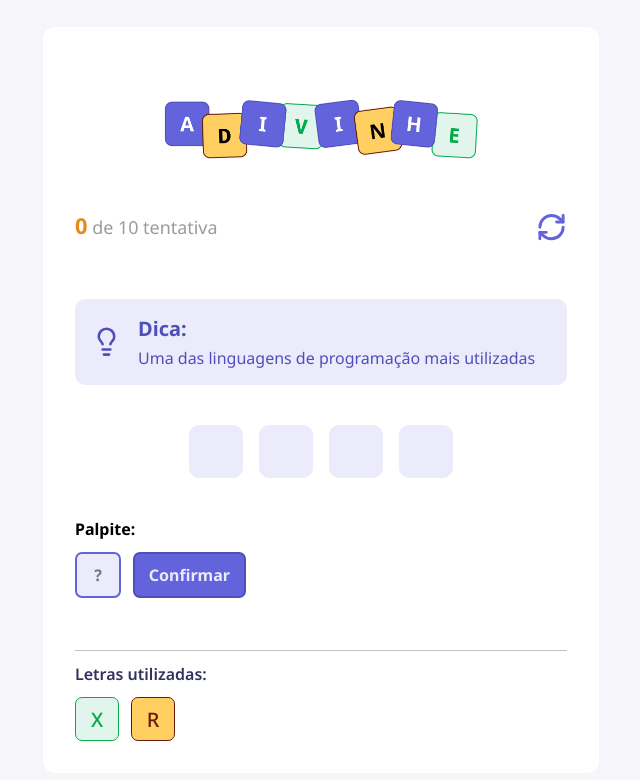
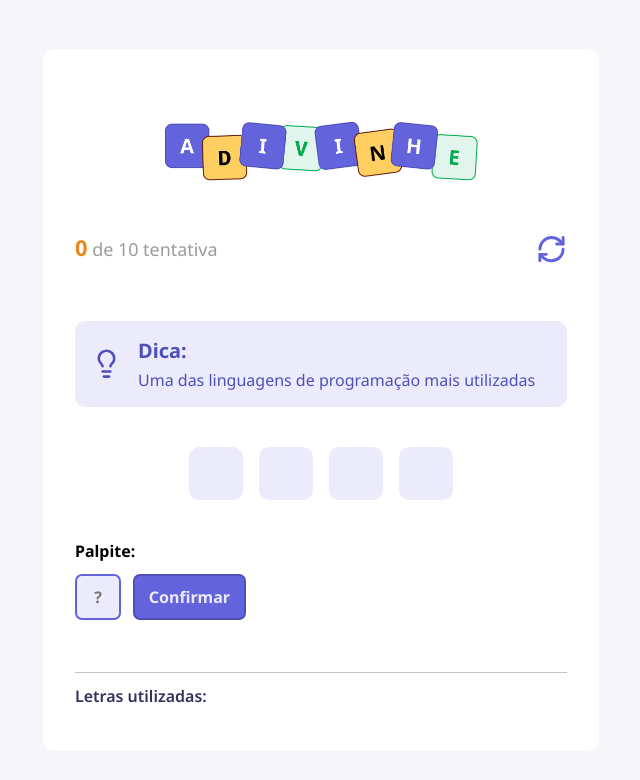
Before and after one commit to silveriale/advinhe, a React (Vite) app: page / in a window 1280 px wide. Shown: the top 780 px of the page, without its empty margins (319-959 px from the left). Built offline with nearby package versions, Linux system fonts and the light colour scheme.

Commit message:
Listando Letras Utilizadas
- componente para exibir as letras que o usuário já utilizou, criando uma tipagem específica para facilitar a identificação

```diff
--- a/src/App.tsx
+++ b/src/App.tsx
@@ -6,11 +6,12 @@ import { Input } from "./components/Input";
 import { Button } from "./components/Button";
 import { Letter } from "./components/Letter";
 import { Header } from "./components/Header";
-import { LettersUsed } from "./components/LettersUsed";
+import { LettersUsed, LettersUsedProps } from "./components/LettersUsed";
 
 export default function App() {
   const [letter, setLetter] = useState(""); // letras já digitadas
   const [attempts, setAttempts] = useState(0); // tentativas
+  const [lettersUsed, setLettersUsed] = useState<LettersUsedProps[]>([]);
   const [challenge, setChallenge] = useState<Challenge | null>(null);
 
   function handleRestartGame() {
@@ -58,7 +59,7 @@ export default function App() {
           <Button title="Confirmar" />
         </div>
 
-        <LettersUsed />
+        <LettersUsed data={lettersUsed} />
       </main>
     </div>
   );
--- a/src/components/LettersUsed/index.tsx
+++ b/src/components/LettersUsed/index.tsx
@@ -1,28 +1,53 @@
 /**
- * @file Este arquivo define o componente `LettersUsed`, responsável por exibir
- * a seção que lista as letras já utilizadas durante o jogo.
+ * @file Componente `LettersUsed` responsável por exibir as letras já utilizadas no jogo,
+ * indicando visualmente se estavam corretas ou incorretas.
  */
 
 import styles from "./styles.module.css";
 import { Letter } from "../Letter";
 
 /**
+ * Tipo que representa uma letra utilizada no jogo.
+ *
+ * @property {string} value - Letra jogada pelo usuário.
+ * @property {boolean} correct - Indica se a letra estava correta (true) ou incorreta (false).
+ */
+export type LettersUsedProps = {
+  value: string;
+  correct: boolean;
+};
+
+/**
+ * Propriedades esperadas pelo componente `LettersUsed`.
+ *
+ * @property {LettersUsedProps[]} data - Lista de letras jogadas, incluindo valor e status de acerto.
+ */
+type Props = {
+  data: LettersUsedProps[];
+};
+
+/**
  * Componente `LettersUsed`.
- * Renderiza uma seção contendo o título "Letras utilizadas" e as letras já usadas.
+ * Renderiza uma seção com o título "Letras utilizadas" e a lista das letras já jogadas.
+ * Cada letra é exibida em tamanho pequeno e com cor representando acerto ou erro.
  *
- * @returns {JSX.Element} Estrutura JSX que mostra a área destinada às letras usadas.
+ * @returns {JSX.Element} Estrutura JSX da seção de letras usadas.
  */
-export function LettersUsed() {
+export function LettersUsed({ data }: Props) {
   return (
     // Container principal da seção de letras utilizadas
     <div className={styles.lettersUsed}>
-      {/* Título da seção */}
       <h5>Letras utilizadas:</h5>
 
-      {/* Lista de letras já utilizadas, renderizadas para o tamanho pequeno*/}
+      {/* Lista de letras utilizadas, com indicação de acerto (verde) ou erro (vermelho) */}
       <div>
-        <Letter value="X" size="small" color="correct" />
-        <Letter value="R" size="small" color="wrong" />
+        {data.map(({ value, correct }) => (
+          <Letter
+            value={value}
+            size="small"
+            color={correct ? "correct" : "wrong"}
+          />
+        ))}
       </div>
     </div>
   );
```
